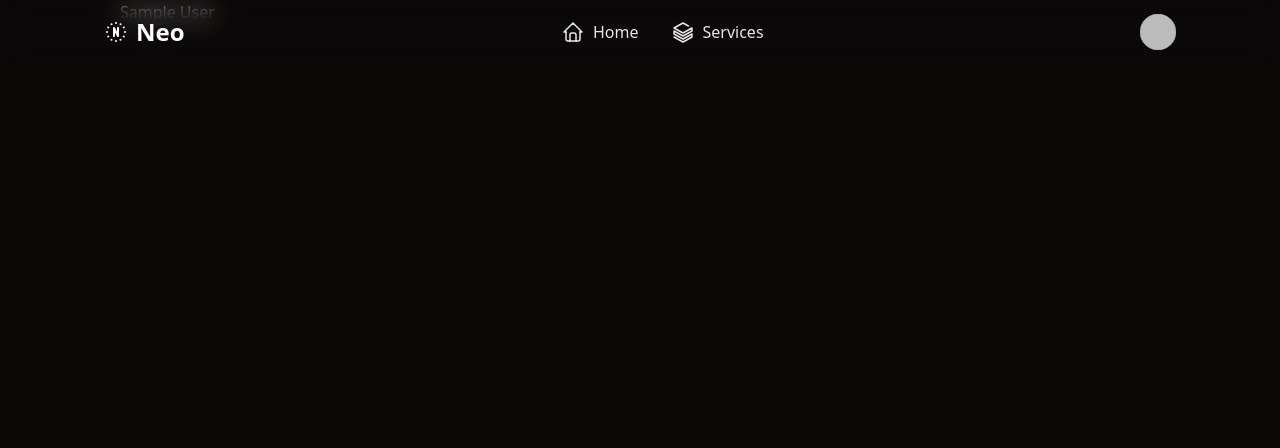
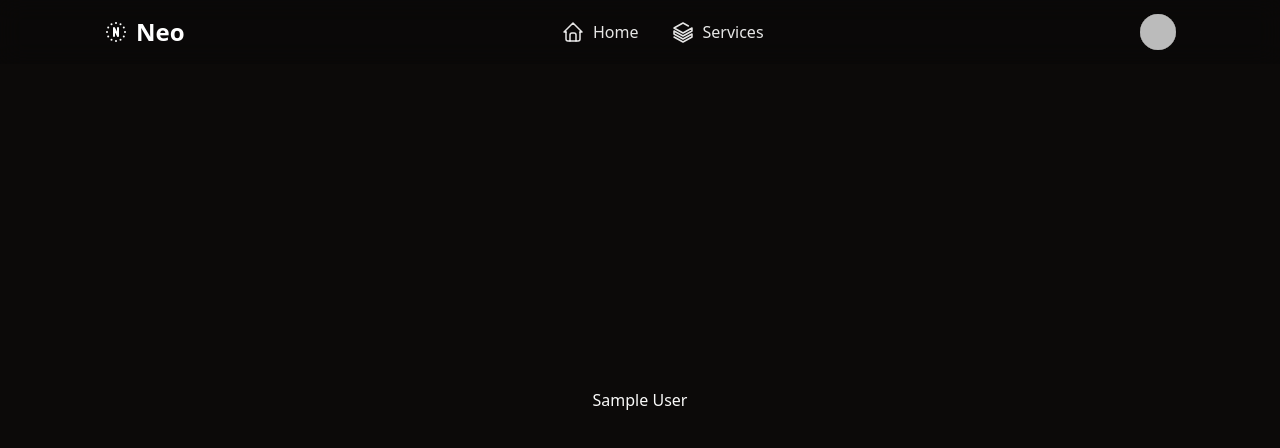
Before and after one commit to DevyManish/Neo-Main, a Next.js app: page /dashboard in a window 1280 px wide. Shown: the top 448 px of the page. Built offline with nearby package versions, Linux system fonts and the light colour scheme; no server answers; sample sign-in values are in the browser's storage.

Commit message:
(fix): add protected at dashboard

```diff
--- a/src/app/dashboard/page.tsx
+++ b/src/app/dashboard/page.tsx
@@ -1,15 +1,31 @@
 "use client";
 
-import { signIn, useSession } from "next-auth/react";
-import { Button } from "@/components/ui/button";
+import { useSession } from "next-auth/react";
+import { useRouter } from "next/navigation";
+import { useEffect } from "react";
 
 export default function Page() {
-  const session = useSession();
-  const user = session.data?.user;
+  const router = useRouter();
+  const { data: session, status } = useSession();
+  const user = session?.user;
 
-  return <div>{user && <div>{user.name}</div>}</div>;
+  useEffect(() => {
+    if (status === "unauthenticated") {
+      router.push("/");
+    }
+  }, [status, router]);
+
+  if (status === "loading") {
+    return (
+      <div className="flex items-center justify-center min-h-screen">
+        <div>Loading...</div>
+      </div>
+    );
+  }
+
+  return (
+    <div className="flex items-center justify-center w-full h-screen">
+      {user && <div>{user.name}</div>}
+    </div>
+  );
 }
-
-function SignInButton() {
-  return <Button onClick={() => signIn()}>Sign in</Button>;
-}
--- a/src/components/hero.tsx
+++ b/src/components/hero.tsx
@@ -85,7 +85,7 @@ export const Hero = () => {
             </Link>
 
             {user ? (
-              <Link href="/get-started">
+              <Link href="/dashboard">
                 <Button
                   size="lg"
                   className="gap-4 bg-cyan-500 hover:bg-cyan-600 text-white transition-all duration-300"
```
